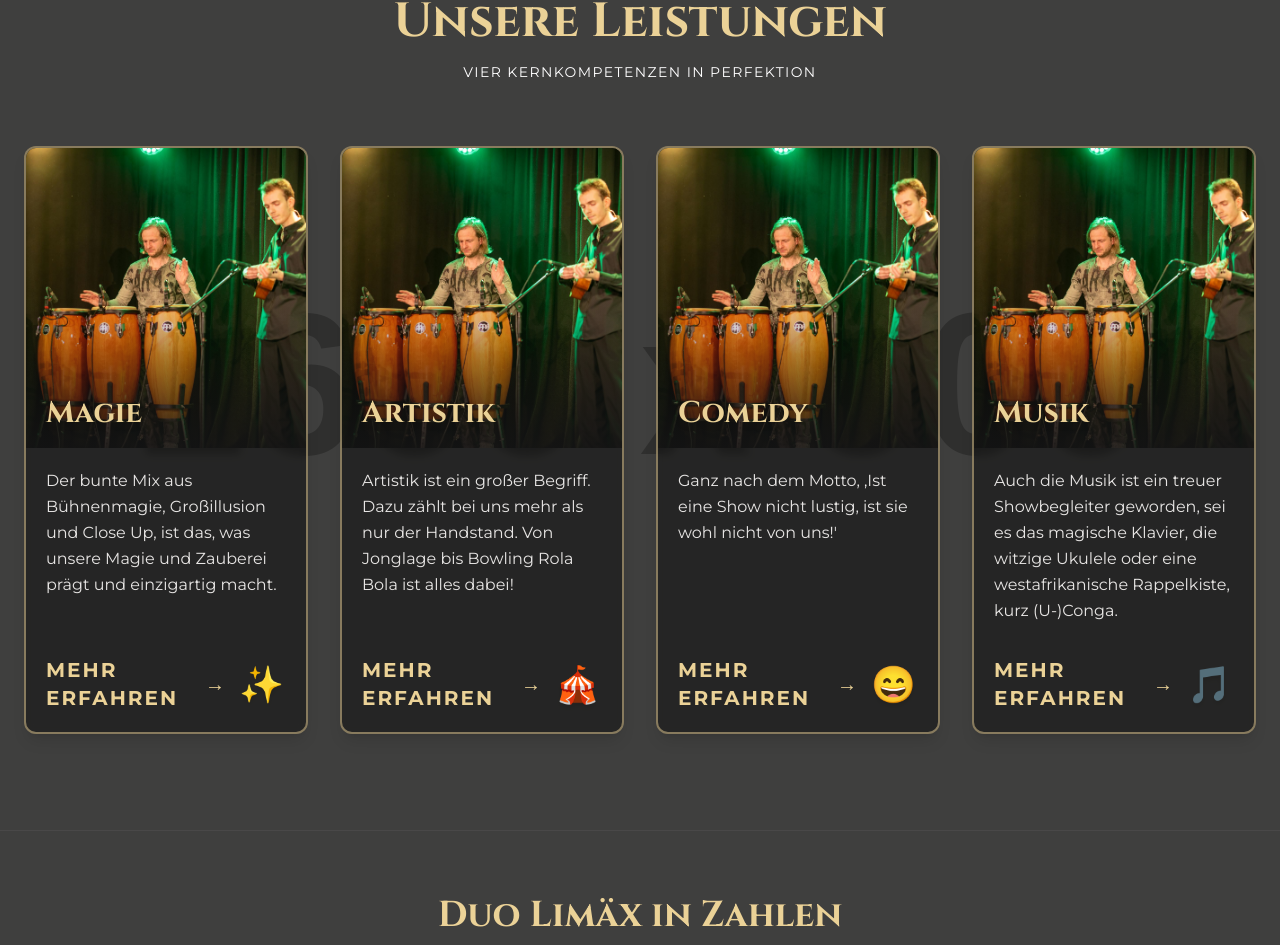
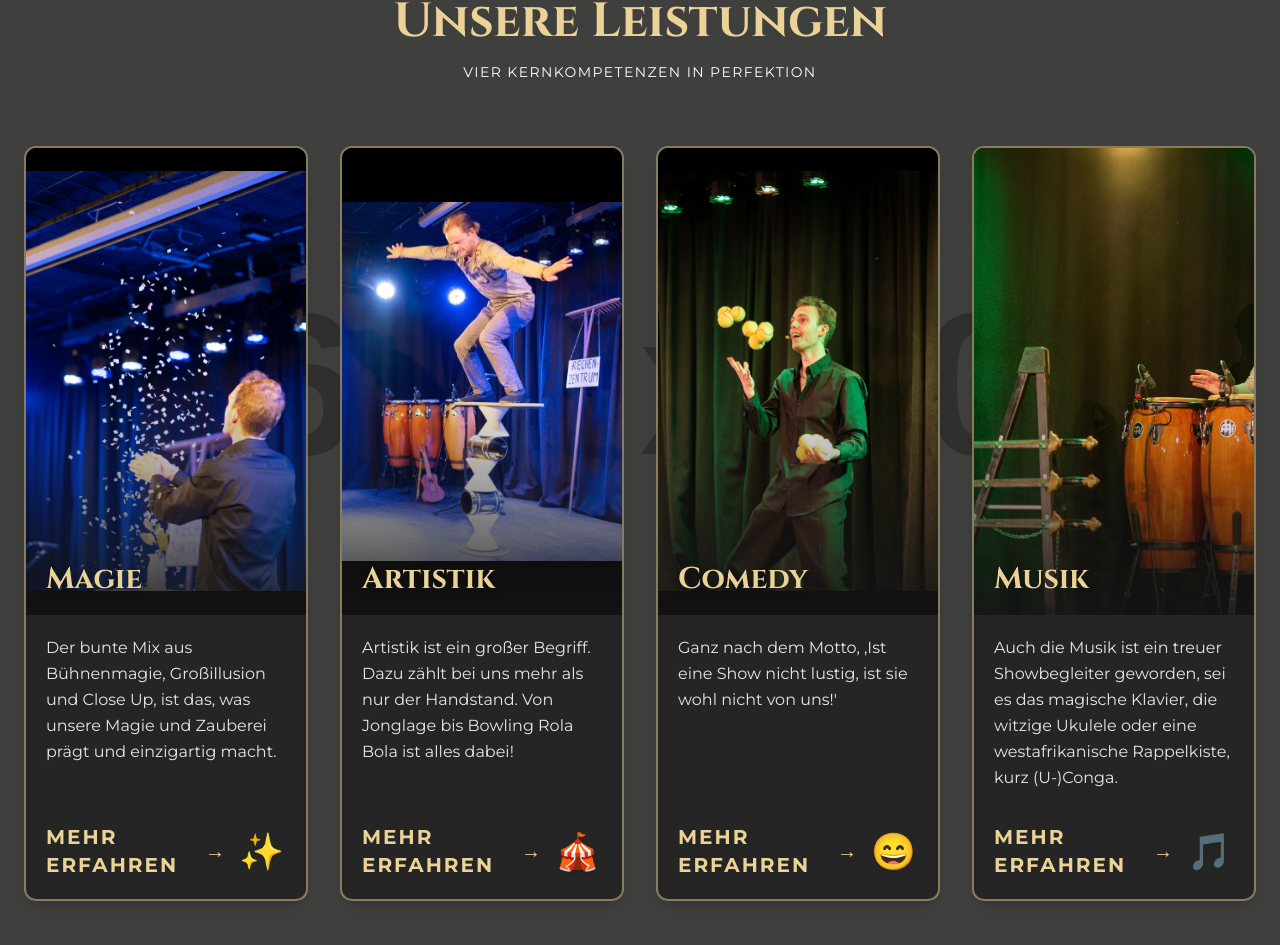
Before and after one commit to blacki2016/duo-website, a React (Vite) app: page /feuershow in a window 1280 px wide. Shown: the part 1871-2816 px from the top of the page. Built offline with nearby package versions, Linux system fonts and the light colour scheme.

Commit message:
showkarten

```diff
--- a/pages/Home.tsx
+++ b/pages/Home.tsx
@@ -40,7 +40,7 @@ const STATS = [
 const SHOW_PREVIEWS = [
   {
     title: "Magie",
-    img: `${import.meta.env.BASE_URL}images/showformate.limaex.jpg`,
+    img: `${import.meta.env.BASE_URL}images/limaex.magie.jpg`,
     text: "Der bunte Mix aus Bühnenmagie, Großillusion und Close Up, ist das, was unsere Magie und Zauberei prägt und einzigartig macht.",
     ctaText: "Mehr erfahren",
     ctaEmoji: "✨",
@@ -49,7 +49,7 @@ const SHOW_PREVIEWS = [
   },
   {
     title: "Artistik",
-    img: `${import.meta.env.BASE_URL}images/showformate.limaex.jpg`,
+    img: `${import.meta.env.BASE_URL}images/limaex.rola.jpg.webp`,
     text: "Artistik ist ein großer Begriff. Dazu zählt bei uns mehr als nur der Handstand. Von Jonglage bis Bowling Rola Bola ist alles dabei!",
     ctaText: "Mehr erfahren",
     ctaEmoji: "🎪",
@@ -58,7 +58,7 @@ const SHOW_PREVIEWS = [
   },
   {
     title: "Comedy",
-    img: `${import.meta.env.BASE_URL}images/showformate.limaex.jpg`,
+    img: `${import.meta.env.BASE_URL}images/limaex.comedy.jpg`,
     text: "Ganz nach dem Motto, ‚Ist eine Show nicht lustig, ist sie wohl nicht von uns!'",
     ctaText: "Mehr erfahren",
     ctaEmoji: "😄",
@@ -445,9 +445,9 @@ const Home: React.FC = () => {
               <div className="grid md:grid-cols-2 lg:grid-cols-4 gap-8 max-w-[1600px] mx-auto">
                 {SHOW_PREVIEWS.map((show, i) => (
                   <div key={i} className="bg-black/40 backdrop-blur-sm rounded-xl overflow-hidden border-2 border-[#ebd29780] hover:border-gold-300 transition-all hover:-translate-y-2 show-card group shadow-lg flex flex-col w-full">
-                    <div className="h-[300px] overflow-hidden relative">
-                      <img src={show.img} alt={show.title} loading="lazy" className={`w-full h-full object-cover show-card-img transition-transform duration-700 ${show.imgPos}`} />
-                      <div className="absolute inset-0 bg-gradient-to-t from-dark-900/90 via-transparent to-transparent"></div>
+                    <div className={`aspect-[3/5] overflow-hidden relative bg-black flex items-center justify-center ${i === 3 ? 'justify-center' : ''}`}>
+                      <img src={show.img} alt={show.title} loading="lazy" className={`w-full h-full show-card-img transition-transform duration-700 ${i === 3 ? 'object-cover object-left' : 'object-contain'}`} />
+                      <div className="absolute inset-0 bg-gradient-to-t from-dark-900/90 via-transparent to-transparent pointer-events-none"></div>
                       <h3 className="absolute bottom-4 left-5 text-3xl font-serif font-bold text-[#ebd297] z-10 drop-shadow-md leading-tight">{show.title}</h3>
                     </div>
                     <div className="p-5 flex-grow flex flex-col justify-between">
```
Also changed, not shown: public/images/limaex.rola.jpg.webp (added).
